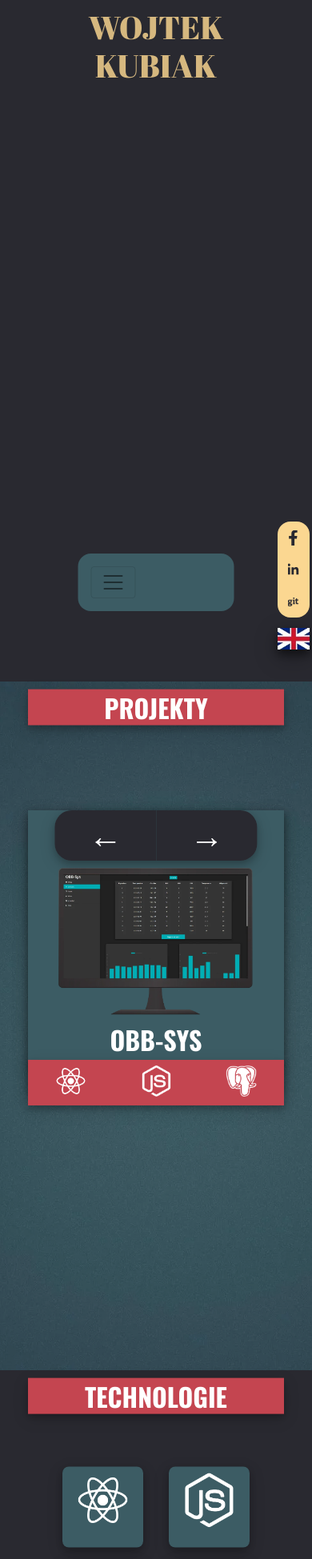
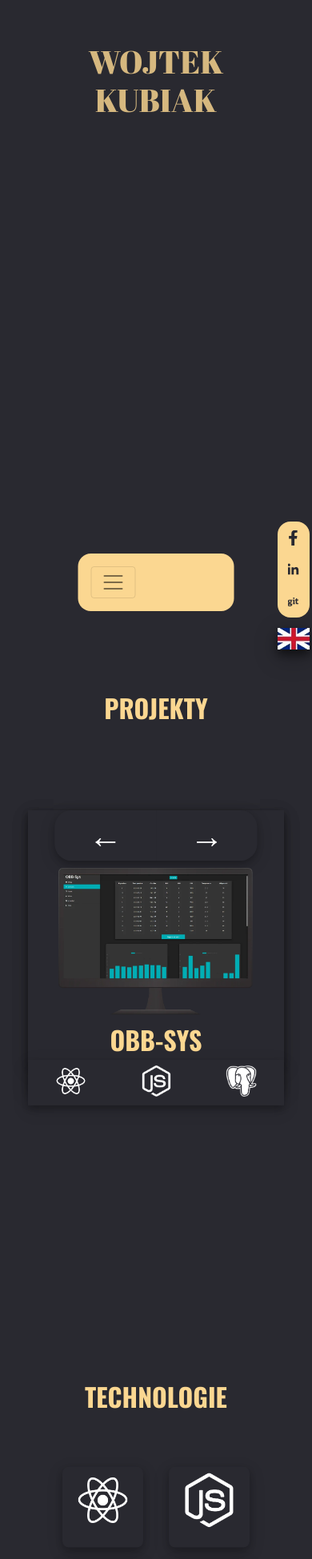
Before and after one commit to wojciechkubiak/my-site, a React (Create React App) app: page / in a window 390 px wide. Shown: the top 1949 px of the page at 80% size. Built offline with nearby package versions, Linux system fonts and the light colour scheme.

Commit message:
Mobile version

```diff
--- a/src/components/Contact/Contact.css
+++ b/src/components/Contact/Contact.css
@@ -97,30 +97,26 @@
   #contact > h1 {
     font-size: 2em;
     text-align: center;
-    box-shadow: 0 4px 8px 0 rgba(0, 0, 0, 0.20), 0 6px 20px 0 rgba(0, 0, 0, 0.15);
     padding: 0.1em;
     width: 10em;
     top: 1em;
     left: 50%;
-    background-color:#C44550;
-    color: #ffffff;
+    color: #fbd791;
     transform: translate(-50%, -50%);
   }
 
   .ContactContainer {
-    top: 38vh;
+    top: 40%;
     left: 50%;
     width: 20em;
     height: 52vh;
     border-radius: 0;
     padding: 1em;
-    background-color: #3c5c64;
-    box-shadow: 0 4px 8px 0 rgba(0, 0, 0, 0.20), 0 6px 20px 0 rgba(0, 0, 0, 0.15);
   }
 
   .ContactContainer > article > h1 {
-    font-size: 3.5vh;
-    color: #ffffff;
+    font-size: 3vh;
+    color: #fbd791;
   }
 
   .ContactContainer > article > p {
@@ -162,6 +158,7 @@
     height: 15vw;
     width: 15vw;
     padding-bottom: 0.5em;
+    color: #fbd791
   }
 
   .ResumeLinks > span > a {
--- a/src/components/Contact/Contact.js
+++ b/src/components/Contact/Contact.js
@@ -15,7 +15,7 @@ const Contact = props => {
     gsap.fromTo(
       contactItem,
       { opacity: 0},
-      { duration: 2, opacity: 1, ease: "slow (0.7, 0.7, false)", display: "block", onComplete: function() {
+      { duration: 1, opacity: 1, ease: "slow (0.7, 0.7, false)", display: "block", onComplete: function() {
         setNotAnimated(true);
       }}
     );
--- a/src/components/Header/Header.css
+++ b/src/components/Header/Header.css
@@ -77,10 +77,10 @@ header > .shadow {
   }
 
   .HeaderTop {
-    background-color: #3c5c64;
+    background-color: #fbd791;
   }
   .HeaderOut {
-    background-color: #C44550;
+    background-color: #fbd791;
     border-radius: 1em;
     -webkit-transform: translate((50%, 0%));
     transform: translate(50%, 0%);
@@ -92,10 +92,10 @@ header > .shadow {
   }
 
   .HeaderTextColorWhite {
-    color: #ffffff !important;
+    color: #292930 !important;
   }
 
   .HeaderTextColorDark {
-    color: #ffffff !important;
+    color: #292930 !important;
   }
 }
--- a/src/components/LandingPage/LandingPage.css
+++ b/src/components/LandingPage/LandingPage.css
@@ -76,18 +76,13 @@
 
 @media only screen and (max-width: 700px) {
   .home--container {
-    top: 7em;
     left: 50%;
-    top: 20%;
+    top: 25%;
     transform: translate(-50%, -50%);
     width: 80vw;
     height: 22em;
     padding: 1em;
     background-color: transparent;
-  }
-
-  .home--container::before {
-    display: none
   }
 
   .home--container > h1 {
@@ -101,17 +96,15 @@
   .home--container > article {
     position: relative;
     height: auto;
-    width: 80vw !important;
-    margin: 0.1em;
+    margin: 0em;
     border-radius: 0em;
     background-color: transparent;
   }
 
   .home--container > article > p {
     font-size: 1.8vh;
-    background-color: #C44550;
     border-radius: 0em;
-    line-height: 2.6vh;
+    line-height: 2.8vh;
     text-align: center;
     color: #ffffff;
     height: auto;
@@ -122,8 +115,8 @@
     padding: 0!important;
     top: 0em;
     right: 0em;
-    width: 9vh;
-    height: 9vh;
+    width: 6vh;
+    height: 6vh;
   }
 
   .global--arrow > svg {
--- a/src/components/LandingPage/LandingPage.js
+++ b/src/components/LandingPage/LandingPage.js
@@ -57,16 +57,16 @@ const LandingPage = props => {
     t1.to(aboutItem, {
       duration: 3,
       opacity: 1,
-      display: "block"
+      display: "block",
+      onComplete: function() {
+        props.showHeaderHandler();
+      }
     });
     t1.to(arrowItem, {
       visibility: "visible",
       duration: 2,
       opacity: 1,
-      display: "block",
-      onComplete: function() {
-        props.showHeaderHandler();
-      }
+      display: "block"
     });
   }, []);
 
@@ -114,7 +114,7 @@ const LandingPage = props => {
           href="#projects"
           className="landing--arrow"
           variant="dark"
-          style={{visibility: "hidden", position: "relative", backgroundColor: "transparent", border: "none", opacity: "0"}}
+          style={{visibility: "hidden", position: "relative", width: "20%", left: "50%", transform: "translate(-50%, -50%)", backgroundColor: "transparent", border: "none", opacity: "0"}}
           ref={e => {arrowItem = e}}
         >
           <AiOutlineArrowDown style={{width: "calc(2vh + 2vw)", height: "calc(2vh + 2vw)", color: "#fbd791"}}/>
--- a/src/components/Projects/Projects.css
+++ b/src/components/Projects/Projects.css
@@ -153,24 +153,15 @@
 }
 
 @media only screen and (max-width: 700px) {
-  #projects {
-    background-image: url("./../../img/bg.webp");
-    background-attachment: fixed;
-    background-position: center;
-    background-repeat: no-repeat;
-     background-size: cover;
-  }
 
   #projects > h1 {
     font-size: 2em;
-    box-shadow: 0 4px 8px 0 rgba(0, 0, 0, 0.2), 0 6px 20px 0 rgba(0, 0, 0, 0.15);
     padding: 0.1em;
     width: 10em;
     top: 1em;
     left: 50%;
     transform: translate(-50%, -50%);
-    background-color:  #C44550;
-    color: #ffffff;
+    color: #fbd791;
   }
 
   .projects--container {
@@ -201,15 +192,14 @@
     position: absolute;
     width: 10em;
     height: 11em;
-    background-color: #3c5c64;
+    background-color: #292930;
     box-shadow: 0 4px 8px 0 rgba(0, 0, 0, 0.2), 0 6px 20px 0 rgba(0, 0, 0, 0.15);
   }
 
   .projects--subinfo > h3 {
     text-align: center;
     font-size: 3.8vh;
-    color: #ffffff;
-    background-color: #3c5c64;
+    color: #fbd791;
   }
 
   .projects--subinfo {
@@ -254,12 +244,13 @@
     bottom: 0em;
     transform: translate(0%, 85%);
     z-index: 20;
-    background-color: #C44550;
+    background-color: #292930;
     box-shadow: 0 4px 8px 0 rgba(0, 0, 0, 0.2), 0 6px 20px 0 rgba(0, 0, 0, 0.15);
   }
 
   .btn-prev:hover,
   .btn-next:hover {
-    background-color: #C44550;
+    background-color: #fbd791;
+    color: #292930
   }
 }
--- a/src/components/Skills/Skills.css
+++ b/src/components/Skills/Skills.css
@@ -124,14 +124,12 @@ div > .arrow {
 
   #skills > h1 {
     font-size: 2em;
-    box-shadow: 0 4px 8px 0 rgba(0, 0, 0, 0.20), 0 6px 20px 0 rgba(0, 0, 0, 0.15);
     padding: 0.1em;
     width: 10em;
     top: 1em;
     left: 50%;
     transform: translate(-50%, -50%);
-    background-color:  #C44550;
-    color: #ffffff;
+    color: #fbd791;
   }
 
   .skills--container {
@@ -144,7 +142,7 @@ div > .arrow {
     width: 12vh;
     height: 12vh;
     margin: 1em;
-    background-color: #3c5c64;
+    background-color: #292930;
     margin-top: 0em!important;
     padding: 0em;
     transition: 500ms;
--- a/src/components/Skills/Skills.js
+++ b/src/components/Skills/Skills.js
@@ -30,7 +30,7 @@ const Skills = props => {
     gsap.fromTo(
       skillItems,
       { opacity: 0 },
-      { duration: 4, opacity: 1, visibility: "visible", ease: "slow (0.7, 0.7, false)", display: "flex", onComplete: function() {
+      { duration: 2, opacity: 1, visibility: "visible", ease: "slow (0.7, 0.7, false)", display: "flex", onComplete: function() {
         setNotAnimated(true);
       }}
     );
```
